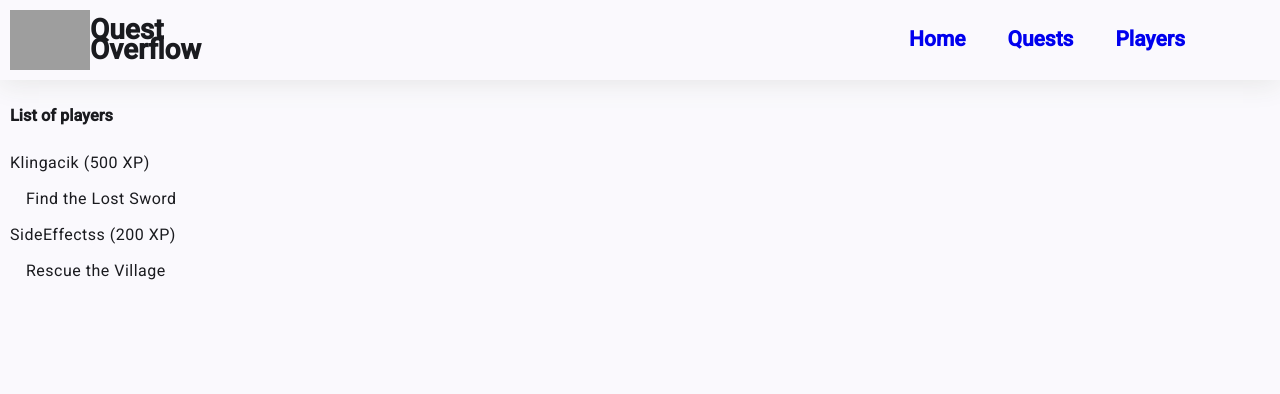
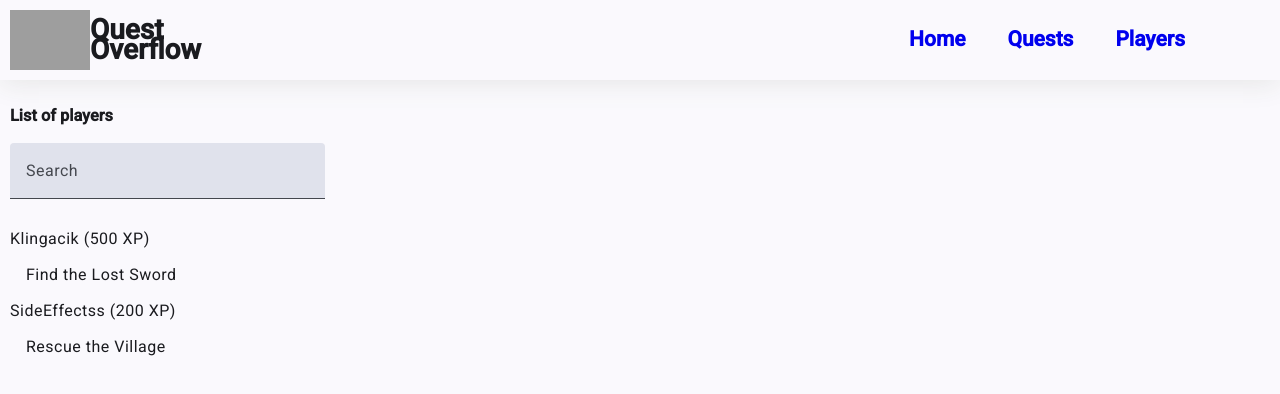
Before and after one commit to Klingacik/appslab-2025, an Angular app: page /players in a window 1280 px wide. Shown: the top 394 px of the page. Built offline with nearby package versions, Linux system fonts and the light colour scheme; grey boxes are pictures that could not be loaded.

Commit message:
Add search component and use it in players

```diff
--- a/src/app/players/players.html
+++ b/src/app/players/players.html
@@ -1,6 +1,7 @@
 <h3>List of players</h3>
+<app-search [(searchValue)]="searchValue"></app-search>
 <mat-list role="list">
-    @for (player of playersSignal(); track player.id; let i = $index) {
+    @for (player of filteredPlayersSignal(); track player.id; let i = $index) {
         <app-player-item [player]="player"></app-player-item>
     }
 </mat-list>
--- a/src/app/players/players.ts
+++ b/src/app/players/players.ts
@@ -1,17 +1,21 @@
-import { Component, inject, signal } from '@angular/core';
+import {Component, computed, inject, signal} from '@angular/core';
 import { PlayersService } from './players.service';
 import { Player } from './player';
 import { MatList } from '@angular/material/list';
 import { PlayerItem } from "./player-item/player-item";
+import {Search} from '../search/search';
 
 @Component({
   selector: 'app-players',
-  imports: [MatList, PlayerItem],
+  imports: [MatList, PlayerItem, Search],
   templateUrl: './players.html',
   styleUrl: './players.css'
 })
 export class Players {
   private playersService = inject(PlayersService);
 
-  playersSignal = signal<Player[]>(this.playersService.getPlayers());
+  private playersSignal = signal<Player[]>(this.playersService.getPlayers());
+
+  searchValue = signal<string>('');
+  filteredPlayersSignal = computed(() => this.playersSignal().filter(p => p.nickname.toLowerCase().includes(this.searchValue().toLowerCase())));
 }
--- /dev/null
+++ b/src/app/search/search.css
@@ -0,0 +1,3 @@
+mat-form-field {
+  width: 25%;
+}
--- /dev/null
+++ b/src/app/search/search.html
@@ -0,0 +1,3 @@
+<mat-form-field>
+  <input matInput placeholder="Search" [(ngModel)]="searchValue"/>
+</mat-form-field>
--- /dev/null
+++ b/src/app/search/search.ts
@@ -0,0 +1,17 @@
+import {Component, model} from '@angular/core';
+import {MatFormField, MatInput} from '@angular/material/input';
+import {FormsModule} from '@angular/forms';
+
+@Component({
+  selector: 'app-search',
+  imports: [
+    MatInput,
+    FormsModule,
+    MatFormField
+  ],
+  templateUrl: './search.html',
+  styleUrl: './search.css'
+})
+export class Search {
+  searchValue = model<string>('');
+}
```
Also changed, not shown: src/app/players/levels.ts (added, +18 -0 lines), 1 other file (tests, documents, lock files or other folders).
